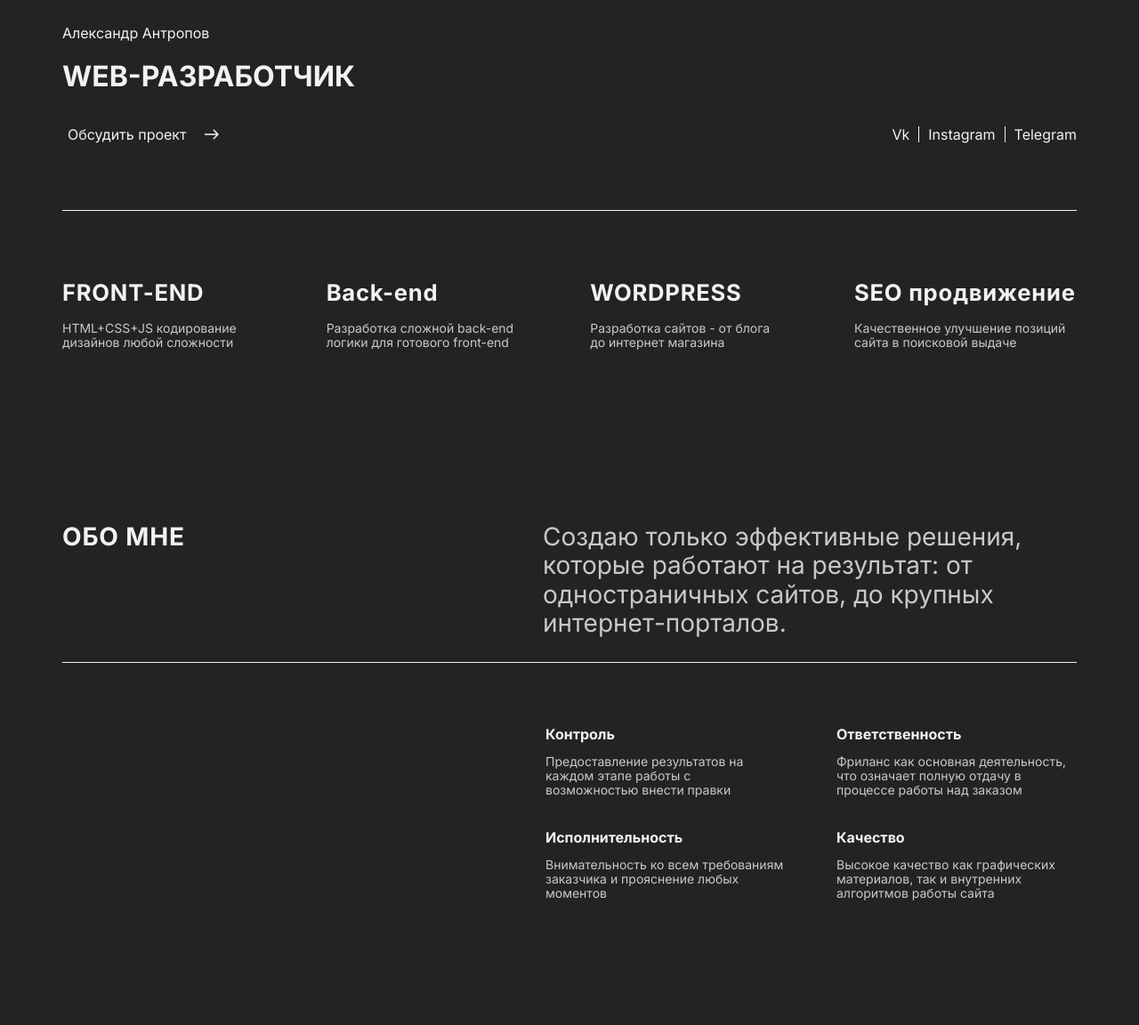
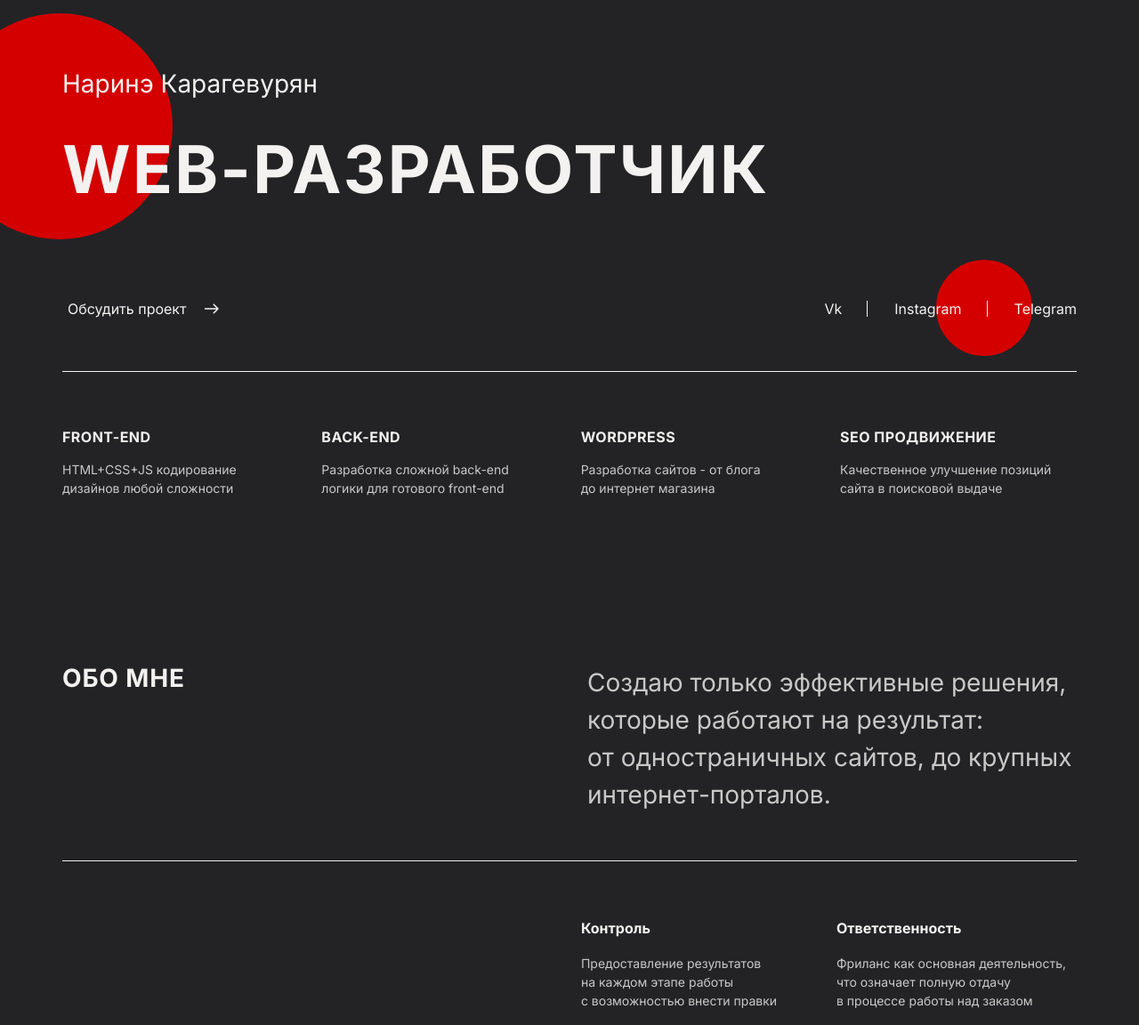
Before and after one commit to narinakara/Portfolio, a website built with webpack: page src/index.html in a window 1280 px wide. Shown: the part 460-1612 px from the top of the page at 89% size. Built offline with nearby package versions, Linux system fonts and the light colour scheme.

Commit message:
Add change

```diff
--- a/src/index.html
+++ b/src/index.html
@@ -8,7 +8,7 @@
 </head>
 <body>
     <div class="main">
-        <div >
+        <div>
             <header class="header">
                 <div class="header__container">
                     <nav class="header__navigation">
@@ -31,7 +31,7 @@
                         </ul>
                         <ul class="header__contacts">
                             <li class="header__contacts_item">
-                                <a href="tel:89237777777" class="header__contacts_tel">8 923 777-77-77</a>
+                                <a href="tel:89183064206" class="header__contacts_tel">8 918 306-42-06</a>
                             </li>
                             <li class="header__contacts_item">
                                 <a href="mailto:karagevuryan04@bk.ru" class="header__contacts_mail">karagevuryan04@bk.ru</a>
@@ -50,7 +50,7 @@
             <div class="main__profile">
                 <div class="main__container">
                     <div class="main__desc">
-                        <p class="main__subtitle">Александр Антропов</p>
+                        <p class="main__subtitle">Наринэ Карагевурян</p>
                         <h1 class="main__title">web-разработчик</h1>
                         <div class="main__flex">
                             <button class="main__text">Обсудить проект</button>
@@ -64,11 +64,11 @@
                     <div class="main__list">
                         <div class="main__list_item">
                             <h1 class="main__list_title">FRONT-END</h1>
-                            <p class="main__list_text">HTML+CSS+JS кодирование дизайнов любой сложности</p>
+                            <p class="main__list_text">HTML+CSS+JS кодирование дизайнов&nbsp;любой сложности</p>
                         </div>
                         <div class="main__list_item">
                             <h1 class="main__list_title">Back-end</h1>
-                            <p class="main__list_text">Разработка сложной back-end логики для готового front-end</p>
+                            <p class="main__list_text">Разработка сложной back-end логики&nbsp;для готового front-end</p>
                         </div>
                         <div class="main__list_item">
                             <h1 class="main__list_title">WORDPRESS</h1>
@@ -85,20 +85,20 @@
                 <div class="description__container">
                     <div class="description__person">
                         <h1 class="description__person_title">Обо&nbsp;мне</h1>
-                        <p class="description__person_text">Создаю только эффективные решения, которые работают на результат: от одностраничных сайтов, до крупных интернет-порталов.</p>
+                        <p class="description__person_text">Создаю только эффективные решения, которые работают на результат: от&nbsp;одностраничных сайтов, до крупных интернет-порталов.</p>
                     </div>
                     <div class="description__grid">
                         <div class="description__grid_item">
                             <h1 class="description__grid_title">Контроль</h1>
-                            <p class="description__grid_text">Предоставление результатов на каждом этапе работы с возможностью внести правки</p>
+                            <p class="description__grid_text">Предоставление результатов на&nbsp;каждом этапе работы с&nbsp;возможностью внести правки</p>
                         </div>
                         <div class="description__grid_item">
                             <h1 class="description__grid_title">Ответственность</h1>
-                            <p class="description__grid_text">Фриланс как основная деятельность, что означает полную отдачу в процессе работы над заказом</p>
+                            <p class="description__grid_text">Фриланс как основная деятельность, что означает полную отдачу в&nbsp;процессе работы над заказом</p>
                         </div>
                         <div class="description__grid_item">
                             <h1 class="description__grid_title">Исполнительность</h1>
-                            <p class="description__grid_text">Внимательность ко всем требованиям заказчика и прояснение любых моментов</p>
+                            <p class="description__grid_text">Внимательность ко всем требованиям&nbsp;заказчика и&nbsp;прояснение&nbsp;любых моментов</p>
                         </div>
                         <div class="description__grid_item">
                             <h1 class="description__grid_title">Качество</h1>
@@ -106,7 +106,6 @@
                         </div>
                     </div>
                 </div>
-
             </section>
             <section class="stages">
                 <div class="stages__container">
@@ -119,32 +118,27 @@
                         <p class="stages__text">Созваниваемся или списываемся любым удобным для вас способом</p>
                     </div>
                     <div class="stages__item stages__item-border">
-
                         <h2 class="stages__title">03     Этап программирования</h2>
                         <p class="stages__text">Верстаю сайт по вашему проекту пиксель в пиксель</p>
-
                     </div>
                 </div>
-
             </section>
-
         </div>
         <section class="portfolio">
             <div class="portfolio__title">
                 <div class="portfolio__container">
                     <h1 class="portfolio__title_h1">Портфолио</h1>
                 </div>
-
             </div>
             <div class="portfolio__container">
-
                 <div class="agata">
                     <div class="agata__desc">
                         <h3 class="agata__desc_title">Agata Bielen</h3>
                         <ul class="agata__desc_text">
-                            <li>– верстка по макету из Figma</li>
-                            <li>– наполнение сайта контентом</li>
-                            <li>– внедрена функция добавления видео</li></ul>
+                            <li class="agata__desc_item">– верстка по макету из Figma</li>
+                            <li class="agata__desc_item">– наполнение сайта контентом</li>
+                            <li class="agata__desc_item">– внедрена функция добавления видео</li>
+                        </ul>
                         <p class="agata__desc_time">Затрачено времени: 5 рабочих дней</p>
                     </div>
                     <a href="#" class="work">
@@ -155,9 +149,10 @@
                     <div class="lemon__desc">
                         <h3 class="lemon__desc_title">Lemon</h3>
                         <ul class="lemon__desc_text">
-                            <li>– верстка по макету из PSD</li>
-                            <li>– доступен функционал получения заказов</li>
-                            <li>– реализована кнопка «Заказать в 1 клик»</li></ul>
+                            <li class="lemon__desc_item">– верстка по макету из PSD</li>
+                            <li class="lemon__desc_item">– доступен функционал получения заказов</li>
+                            <li class="lemon__desc_item">– реализована кнопка «Заказать в 1 клик»</li>
+                        </ul>
                         <p class="lemon__desc_time">Затрачено времени: 7 рабочих дней</p>
                     </div>
                     <a href="#" class="work">
@@ -199,6 +194,9 @@
                 </ul>
             </div>
         </div>
+        <div class="table">
+
+        </div>
     </div>
 </body>
 </html>
--- a/src/styles/main.scss
+++ b/src/styles/main.scss
@@ -97,19 +97,46 @@ body {
 }
 .main {
     &__profile {
-        margin-top: 7rem;
+        margin-top: 11.5rem;
     }
     &__desc {
         color: $white;
         border-bottom: 1px solid $white;
-        padding-bottom: 6rem;
+        padding-bottom: 4.5rem;
+        z-index: 0;
+    }
+    &__subtitle {
+        font-weight: 400;
+        font-size: 2.8rem;
+        line-height: 150%;
+        margin-bottom: 0;
+        position: relative;
+        &::after {
+            content: '';
+            border: 33px solid transparent;
+            border-bottom: 70px solid $white;
+            position: absolute;
+            left: -15rem;
+            top: -4.6rem;
+        }
     }
     &__title {
         text-transform: uppercase;
         font-weight: 700;
+        font-size: 7.4rem;
+        line-height: 90px;
+        letter-spacing: 0.03em;
+        margin-top: 3rem;
+        margin-bottom: 8.7rem;
+        position: relative;
         &::after {
-            border: 250px solid $red;
+            content: '';
+            border: 127px solid $red;
             border-radius: 50%;
+            position: absolute;
+            left: -13rem;
+            top: -13rem;
+            z-index: -1;
         }
     }
     &__flex {
@@ -142,9 +169,20 @@ body {
     &__socials {
         display: flex;
         gap: 1rem;
+        position: relative;
+        z-index: 0;
+        &::after {
+            content: '';
+            border: 54px solid $red;
+            border-radius: 50%;
+            position: absolute;
+            right: 5rem;
+            top: -3rem;
+            z-index: -1;
+        }
         &_vk {
             border-right: 1px solid $white;
-            padding-right: 1rem;
+            padding-right: 2.8rem;
             cursor: pointer;
             &:hover {
                 color: $red;
@@ -152,13 +190,15 @@ body {
         }
         &_inst {
             border-right: 1px solid $white;
-            padding-right: 1rem;
+            padding-left: 2rem;
+            padding-right: 2.8rem;
             cursor: pointer;
             &:hover {
                 color: $red;
             }
         }
         &_teleg {
+            padding-left: 2rem;
             cursor: pointer;
             &:hover {
                 color: $red;
@@ -168,30 +208,34 @@ body {
     &__list {
         display: flex;
         justify-content: space-between;
-        margin-top: 6rem;
+        margin-top: 5rem;
         &_item {
             color: $white;
-            max-width: 250px;
+            max-width: 266px;
         }
         &_title {
-            font-size: 1.6em;
+            font-size: 1.6rem;
             font-weight: 700;
             letter-spacing: 0.03em;
+            line-height: 150%;
+            text-transform: uppercase;
         }
         &_text {
             font-weight: 400;
             font-size: 1.4rem;
             opacity: 0.8;
+            line-height: 150%;
         }
     }
 }
 .description {
-    margin-top: 18rem;
+    margin-top: 17.3rem;
     &__person {
         display: flex;
         justify-content: space-between;
         color: $white;
         border-bottom: 1px solid $white;
+        padding-bottom: 2.5rem;
         &_title {
             font-weight: 700;
             font-size: 2.8rem;
@@ -203,7 +247,8 @@ body {
             font-weight: 400;
             font-size: 2.8rem;
             opacity: 0.8;
-            flex-basis: 60rem;
+            flex-basis: 55rem;
+            line-height: 150%;
             margin-top: 0;
         }
     }
@@ -212,21 +257,23 @@ body {
         justify-content: end;
         grid-template-columns: repeat(2, 270px);
         color: $white;
-        gap: 5%;
-        margin-top: 6rem;
+        gap: 16% 1.5%;
+        margin-top: 5.5rem;
         &_title {
             font-weight: 700;
             font-size: 1.6rem;
+            margin-bottom: 2rem;
         }
         &_text {
             font-weight: 400;
             font-size: 1.4rem;
             opacity: 0.8;
+            line-height: 150%;
         }
     }
 }
 .stages {
-    margin-top: 18rem;
+    margin-top: 20.6rem;
     &__item {
         display: flex;
         justify-content: space-between;
@@ -240,6 +287,10 @@ body {
     &__title {
         font-weight: 400;
         font-size: 2.8rem;
+        line-height: 150%;
+        margin-left: 0;
+        margin-top: 3rem;
+        margin-bottom: 3rem;
     }
     &__text {
         font-weight: 400;
@@ -260,6 +311,17 @@ body {
         font-weight: 700;
         font-size: 7.4rem;
         line-height: 90px;
+        position: relative;
+        z-index: 0;
+        &::after {
+            content: '';
+            border: 232px solid $red;
+            border-radius: 50%;
+            position: absolute;
+            top: -9rem;
+            left: 35rem;
+            z-index: -1;
+        }
     }
 }
 .portfolio {
@@ -287,6 +349,10 @@ body {
             margin-bottom: 4rem;
             list-style-type: none;
             padding-left: 0;
+            line-height: 150%;
+        }
+        &_item {
+            margin-bottom: 1rem;
         }
         &_time {
             font-weight: 700;
@@ -318,6 +384,9 @@ body {
             list-style-type: none;
             padding-left: 0;
         }
+        &_item {
+            margin-bottom: 1.5rem;
+        }
         &_time {
             font-weight: 700;
             font-size: 1.6rem;
@@ -328,6 +397,7 @@ body {
 .work {
     width: 560px;
     height: 315px;
+    z-index: 0;
 }
 .text {
     margin-top: 18rem;
@@ -337,6 +407,7 @@ body {
         font-weight: 400;
         font-size: 2.8rem;
         max-width: 870px;
+        line-height: 150%;
         margin: 0;
         margin-bottom: 8rem;
     }
```
Also changed, not shown: dist/styles/main.css, src/images/Ellipse.svg (added).
